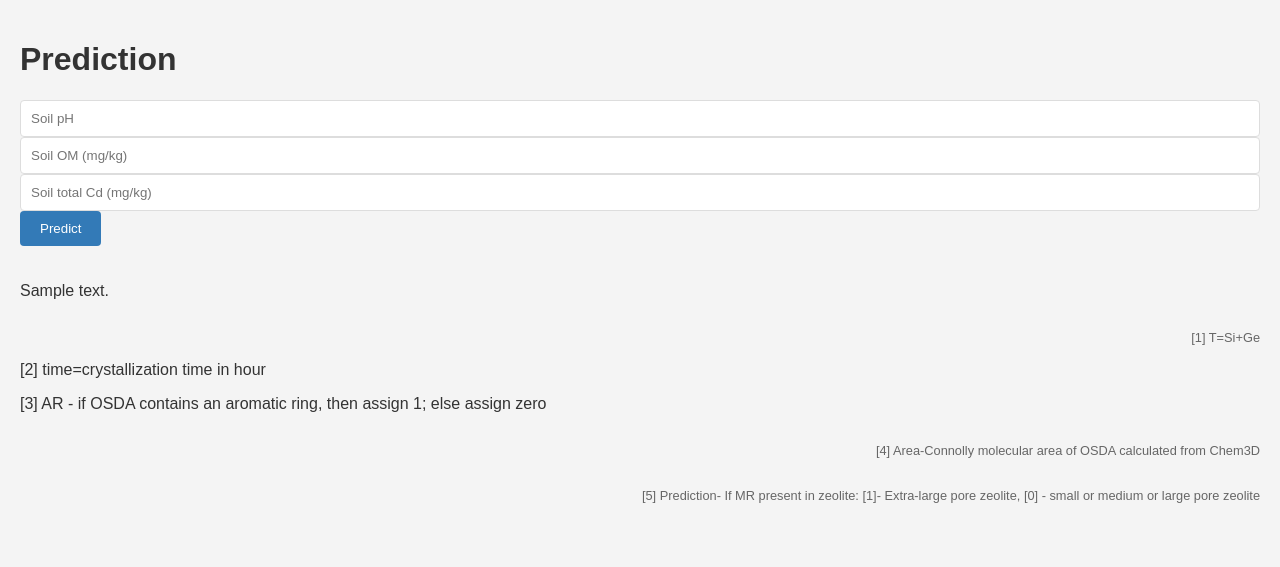
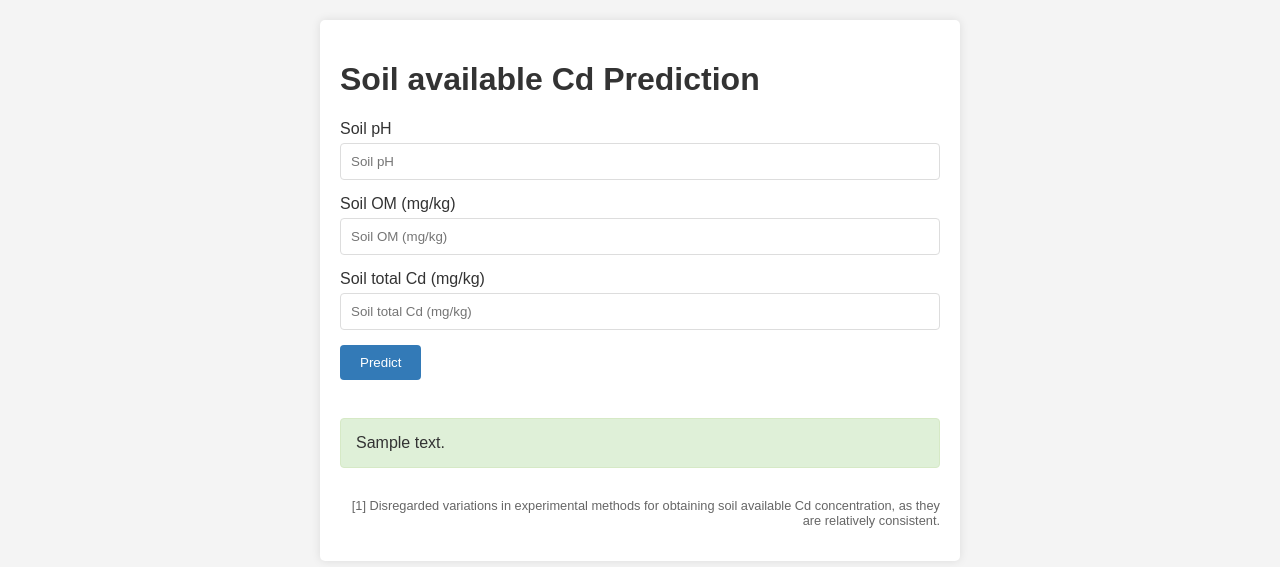
Before and after one commit to rookiey22/prediction-papaer, a Flask app: template templates/index.html in a window 1280 px wide. Shown: the top 567 px of the page. Run offline with Flask 3, Linux system fonts and the light colour scheme; the template is opened without the code that fills it: most values are stand-ins (such as "Sample title", 1, 10 or a date in 2020); parts of the project's set-up code (start-up, migrations or seed data) failed here and were passed over.

Commit message:
Update index.html

```diff
--- a/templates/index.html
+++ b/templates/index.html
@@ -3,34 +3,34 @@
 
 <head>
   <meta charset="UTF-8">
-  <link rel = "stylesheet" href = "{{url_for('static',filename='css/style.css')}}">
+  <link rel="stylesheet" href="{{url_for('static',filename='css/style.css')}}">
   <title>ML API</title>
 </head>
 
+<body>
+  <div class="container">
+    <h1>Soil available Cd Prediction</h1>
 
-<body>
-  <div class="login">
-   <h1>Prediction</h1>
+    <form action="{{ url_for('predict')}}" method="post">
+      <div class="form-group">
+        <label for="soil-pH">Soil pH</label>
+        <input type="text" id="soil-pH" name="Soil pH" placeholder="Soil pH" required="required" />
+      </div>
+      <div class="form-group">
+        <label for="soil-om">Soil OM (mg/kg)</label>
+        <input type="text" id="soil-om" name="Soil OM (mg/kg)" placeholder="Soil OM (mg/kg)" required="required" />
+      </div>
+      <div class="form-group">
+        <label for="soil-cd">Soil total Cd (mg/kg)</label>
+        <input type="text" id="soil-cd" name="Soil total Cd (mg/kg)" placeholder="Soil total Cd (mg/kg)" required="required" />
+      </div>
 
-
-     <form action="{{ url_for('predict')}}"method="post">
-      <input type="text" name="Soil pH" placeholder="Soil pH" required="required" />
-      <input type="text" name="Soil OM (mg/kg)" placeholder="Soil OM (mg/kg)" required="required" />
-      <input type="text" name="Soil total Cd (mg/kg)	" placeholder="Soil total Cd (mg/kg)	" required="required" />
-
-
-      <button type="submit" class="btn btn-primary btn-block btn-large">Predict</button>
-     </form>
+      <button type="submit" class="btn btn-primary">Predict</button>
+    </form>
 
     <br>
-    <br>
-    {{ prediction_text }}
-
+    <p id="prediction-result">{{ prediction_text }}</p>
+    <p id="footnote-1">[1] Disregarded variations in experimental methods for obtaining soil available Cd concentration, as they are relatively consistent.</p>
   </div>
- <p id="footnote-1">[1] T=Si+Ge</p>
- <p id="footnote-2">[2] time=crystallization time in hour</p>
- <p id="footnote-3">[3] AR - if OSDA contains an aromatic ring, then assign 1; else assign zero</p>
- <p id="footnote-1">[4] Area-Connolly molecular area of OSDA calculated from Chem3D</p>
- <p id="footnote-1">[5] Prediction- If MR present in zeolite: [1]- Extra-large pore zeolite, [0] - small or medium or large pore zeolite   </p>
- </body>
- </html>
+</body>
+</html>
```
